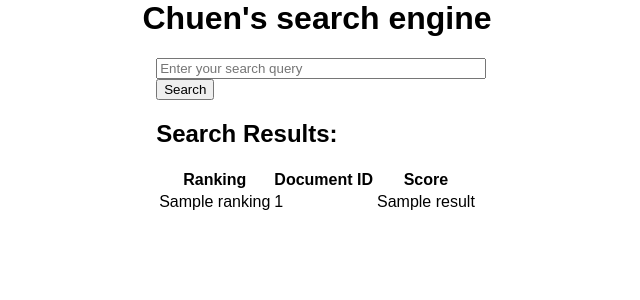
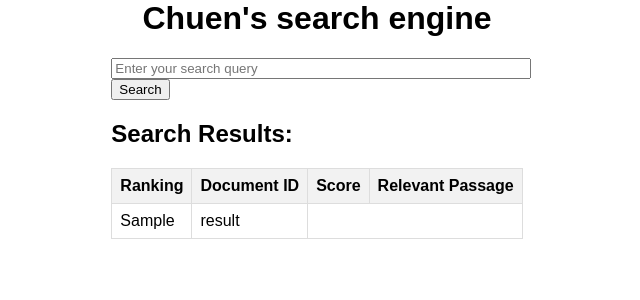
Before and after one commit to Chuenpoly/passage-based-search-engine, a Flask app: template templates/index.html in a window 1280 px wide. Shown: the top 300 px of the page, without its empty margins (323-963 px from the left). Run offline with Flask 3, Linux system fonts and the light colour scheme; the template is opened without the code that fills it: most values are stand-ins (such as "Sample title", 1, 10 or a date in 2020).

Commit message:
Frontend receive results and output in table format

```diff
--- a/static/css/main.css
+++ b/static/css/main.css
@@ -22,9 +22,18 @@
   margin-top: 0;
 }
 
-  .search-form {
-    display: flex;
-    flex-direction: row;
-    align-items: center;
-    justify-content: center;
+table {
+  margin-top: 20px;
+  border-collapse: collapse;
+  width: 100%;
+  border: 1px solid #ddd;
 }
+
+th, td {
+  padding: 8px;
+  border: 1px solid #ddd;
+}
+
+th {
+  background-color: #f2f2f2;
+}
--- a/templates/index.html
+++ b/templates/index.html
@@ -1,9 +1,8 @@
-{%extends "base.html"%}
+{% extends "base.html" %}
 
 {% block head %}
 <h1>Chuen's search engine</h1>
 {% endblock %}
-
 
 {% block body %}
 <div class="content">
@@ -12,21 +11,25 @@
         <input type="submit" value="Search">
     </form>
 
+    {% if results %}
     <h2>Search Results:</h2>
     <table>
         <tr>
             <th>Ranking</th>
             <th>Document ID</th>
             <th>Score</th>
+            <th>Relevant Passage</th>
         </tr>
         {% for result in results %}
             <tr>
-                <td>{{ result.ranking }}</td>
-                <td>{{ result[0] }}</td>
-                <td>{{ result[1] }}</td>
+                {% set columns = result.strip().split(' ') %}
+                {% for column in columns %}
+                <td>{{ column }}</td>
+                {% endfor %}
             </tr>
         {% endfor %}
     </table>
+    {% endif %}
 
 </div>
 
```
Lines whose indentation alone changed are shown as unchanged.
